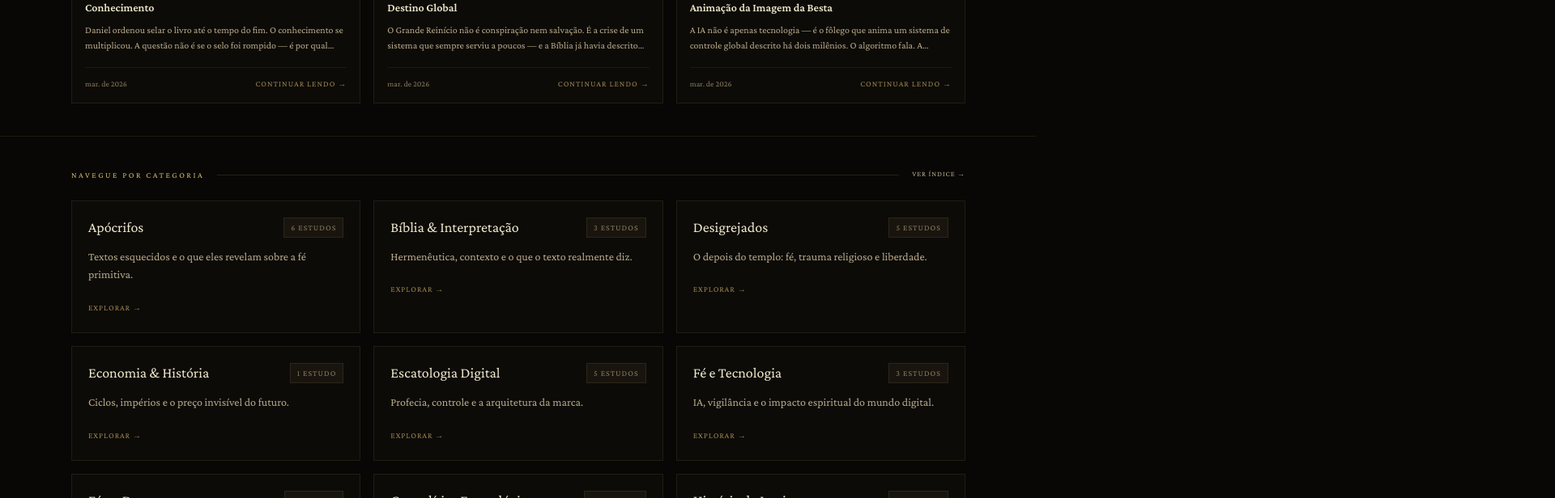
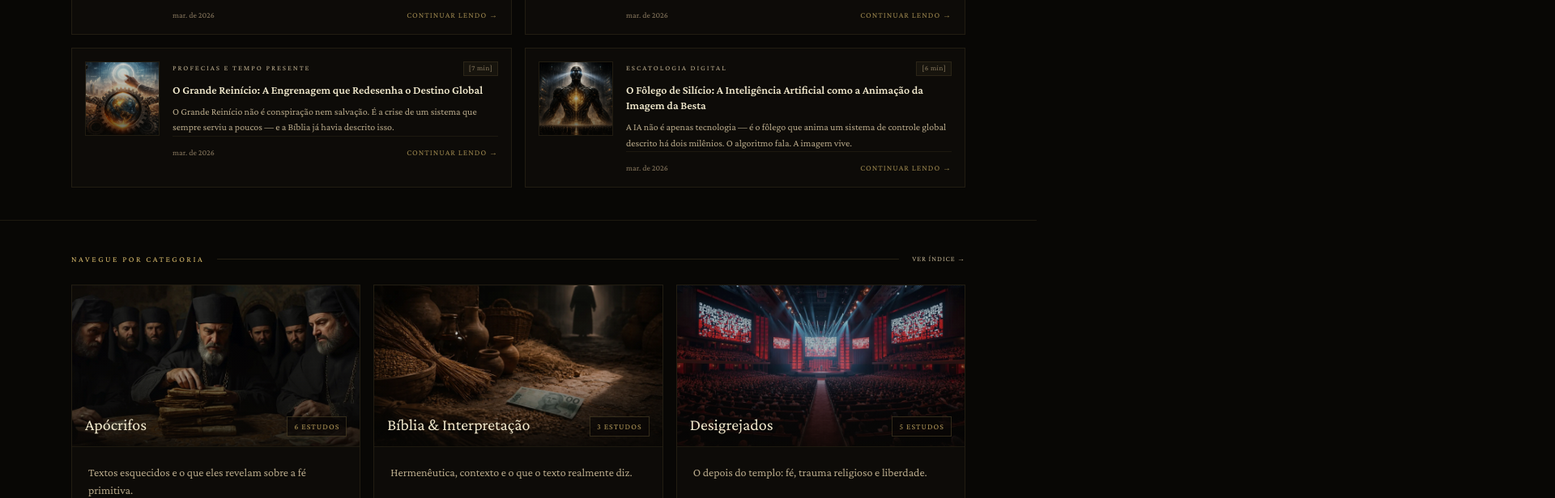
Before and after one commit to rodrigo-ramoss/Voz-do-Deserto, a Next.js app: page / in a window 1280 px wide. Shown: the part 1620-2236 px from the top of the page at 81% size, 1920 px wide, since content can reach past the window. Built offline with nearby package versions, Linux system fonts and the light colour scheme; no server answers; a web font is replaced by a local one.

Commit message:
Ajusta hero, capas e animações (mais lidos/categorias/newsletter)

```diff
--- a/app/components/CompactStudyCard.tsx
+++ b/app/components/CompactStudyCard.tsx
@@ -1,13 +1,54 @@
 import Link from "next/link";
+import Image from "next/image";
 import type { StudyMeta } from "@/lib/studies";
 import { formatDateSmart, getCtaLabel } from "@/lib/utils";
 
-export default function CompactStudyCard({ study }: { study: StudyMeta }) {
+export default function CompactStudyCard({
+  study,
+  index = 0,
+}: {
+  study: StudyMeta;
+  index?: number;
+}) {
   const dateLabel = formatDateSmart(study.date, "short");
   const ctaLabel = getCtaLabel(study.category);
+  const delay = Math.min(index, 10) * 70;
 
   return (
-    <article className="group border border-gold/10 bg-card p-4 transition-colors duration-200 hover:border-gold/25">
+    <article
+      className="mostread-card group border border-gold/10 bg-card transition-colors duration-200 hover:border-gold/25 overflow-hidden"
+      style={{ "--delay": `${delay}ms` } as React.CSSProperties}
+    >
+      <div className="flex gap-4 p-4">
+        {/* Capa */}
+        <Link
+          href={`/estudos/${study.slug}`}
+          className="relative shrink-0 w-[92px] h-[92px] overflow-hidden border border-gold/12 bg-bg"
+          tabIndex={-1}
+          aria-hidden
+        >
+          {study.image ? (
+            <>
+              <Image
+                src={study.image}
+                alt={study.title}
+                fill
+                className="object-cover opacity-85 transition-transform duration-700 group-hover:scale-[1.04]"
+              />
+              <div className="carousel-scan-line" />
+            </>
+          ) : (
+            <div className="absolute inset-0 bg-gradient-to-br from-gold/[0.10] via-transparent to-ember/[0.06] flex items-center justify-center">
+              <span className="font-display text-4xl text-gold/[0.06] select-none">
+                ✦
+              </span>
+            </div>
+          )}
+          <div className="absolute inset-0 bg-gradient-to-t from-bg/55 to-transparent" />
+        </Link>
+
+        {/* Texto */}
+        <div className="min-w-0 flex-1 flex flex-col">
           <div className="flex items-center justify-between gap-3">
             <Link
               href={`/estudos?cat=${encodeURIComponent(study.category)}`}
@@ -22,7 +63,7 @@ export default function CompactStudyCard({ study }: { study: StudyMeta }) {
             )}
           </div>
 
-      <Link href={`/estudos/${study.slug}`} className="block mt-2.5">
+          <Link href={`/estudos/${study.slug}`} className="block mt-2">
             <h3 className="font-display text-sm font-semibold leading-snug text-text group-hover:text-gold transition-colors line-clamp-2">
               {study.title}
             </h3>
@@ -34,7 +75,7 @@ export default function CompactStudyCard({ study }: { study: StudyMeta }) {
             </p>
           )}
 
-      <div className="flex items-center justify-between gap-3 mt-4 pt-3 border-t border-gold/8">
+          <div className="flex items-center justify-between gap-3 mt-auto pt-3 border-t border-gold/8">
             <span className="font-label text-[10px] text-subtle">{dateLabel}</span>
             <Link
               href={`/estudos/${study.slug}`}
@@ -44,6 +85,11 @@ export default function CompactStudyCard({ study }: { study: StudyMeta }) {
               {ctaLabel}
             </Link>
           </div>
+        </div>
+      </div>
+
+      {/* Barra chamativa no hover */}
+      <div className="card-hover-bar" aria-hidden />
     </article>
   );
 }
--- a/app/components/HomeCategoryIndex.tsx
+++ b/app/components/HomeCategoryIndex.tsx
@@ -1,4 +1,5 @@
 import Link from "next/link";
+import Image from "next/image";
 import type { StudyMeta } from "@/lib/studies";
 
 const CATEGORY_DESCRIPTIONS: Record<string, string> = {
@@ -17,6 +18,24 @@ const CATEGORY_DESCRIPTIONS: Record<string, string> = {
   "Bíblia & Interpretação": "Hermenêutica, contexto e o que o texto realmente diz.",
   "Sistema Religioso": "Estruturas, poder e o negócio do sagrado.",
   "Pilares da Fé": "Fundamentos: Cristo, obediência e vida prática.",
+};
+
+const CATEGORY_COVER_SLUG: Record<string, string> = {
+  Apócrifos: "canone-e-poder",
+  "Jesus Histórico": "agonia-no-getsemani",
+  "História da Igreja": "400-mil-variantes",
+  Desigrejados: "igreja-mercado-templo-convencoes",
+  Sobrevivência: "bussola-amanha-10-estrategias-autonomia",
+  "Fé e Tecnologia": "a-vontade-da-maquina-ciencia-profecia-consciencia-artificial",
+  "Escatologia Digital": "a-sombra-digital-do-leviata-vigilancia-total-e-a-engenharia-da-marca",
+  "Geopolítica Escatológica": "colapso-pax-americana-daniel2",
+  "Profecias e Tempo Presente": "o-grande-reinicio-a-engrenagem-que-redesenha-o-destino-global",
+  "Economia & História": "kondratiev_jubileu_ciclo",
+  "IA & Controle": "nomos_digital_governamentalidade",
+  "Bíblia & Interpretação": "malaquias-3-10-dizimo-voz-do-deserto",
+  "Sistema Religioso": "o-templo-que-nunca-caiu-novos-donos-do-sagrado",
+  "Pilares da Fé": "obediencia_jesus",
+  "Fé no Deserto": "deserto-purificacao",
 };
 
 function getDescription(category: string) {
@@ -39,6 +58,22 @@ export default function HomeCategoryIndex({ studies }: { studies: StudyMeta[] })
 
   if (categories.length === 0) return null;
 
+  const bySlug = new Map(studies.map((s) => [s.slug, s]));
+  const firstWithImageByCat = new Map<string, StudyMeta>();
+  for (const s of studies) {
+    if (!s.category || !s.image) continue;
+    if (!firstWithImageByCat.has(s.category)) firstWithImageByCat.set(s.category, s);
+  }
+
+  const getCover = (cat: string): string | null => {
+    const preferredSlug = CATEGORY_COVER_SLUG[cat];
+    if (preferredSlug) {
+      const preferred = bySlug.get(preferredSlug);
+      if (preferred?.image) return preferred.image;
+    }
+    return firstWithImageByCat.get(cat)?.image ?? null;
+  };
+
   return (
     <section className="border-b border-gold/10">
       <div className="mx-auto max-w-6xl px-6 py-10">
@@ -58,20 +93,43 @@ export default function HomeCategoryIndex({ studies }: { studies: StudyMeta[] })
         <div className="grid gap-4 sm:grid-cols-2 lg:grid-cols-3">
           {categories.map((cat) => {
             const count = counts[cat] ?? 0;
+            const cover = getCover(cat);
             return (
               <div
                 key={cat}
-                className="border border-gold/10 bg-card p-5 transition-colors duration-200 hover:border-gold/25"
+                className="border border-gold/10 bg-card transition-colors duration-200 hover:border-gold/25 overflow-hidden"
               >
-                <div className="flex items-start justify-between gap-3 mb-3">
-                  <h3 className="font-display text-lg leading-snug text-text">
+                {/* Capa da categoria (derivada de um estudo representativo) */}
+                <div className="relative aspect-[16/9] overflow-hidden bg-bg border-b border-gold/10">
+                  {cover ? (
+                    <>
+                      <Image
+                        src={cover}
+                        alt={`Capa da categoria ${cat}`}
+                        fill
+                        className="object-cover opacity-85"
+                      />
+                      <div className="carousel-scan-line" />
+                    </>
+                  ) : (
+                    <div className="absolute inset-0 bg-gradient-to-br from-gold/[0.10] via-transparent to-ember/[0.06] flex items-center justify-center">
+                      <span className="font-display text-5xl text-gold/[0.07] select-none">
+                        ✦
+                      </span>
+                    </div>
+                  )}
+                  <div className="absolute inset-0 bg-gradient-to-t from-bg/80 via-bg/10 to-transparent" />
+                  <div className="absolute left-4 bottom-3 right-4 flex items-end justify-between gap-3">
+                    <h3 className="font-display text-xl leading-snug text-text">
                       {cat}
                     </h3>
-                  <span className="font-label text-[10px] uppercase tracking-widest text-subtle bg-gold/6 border border-gold/10 px-2 py-1 shrink-0">
+                    <span className="font-label text-[10px] uppercase tracking-widest text-gold/80 border border-gold/20 bg-[#0a0806]/70 px-2 py-1 shrink-0">
                       {count} {count === 1 ? "estudo" : "estudos"}
                     </span>
                   </div>
+                </div>
 
+                <div className="p-5">
                   <p className="font-body text-sm leading-relaxed text-muted mb-4">
                     {getDescription(cat)}
                   </p>
@@ -83,6 +141,7 @@ export default function HomeCategoryIndex({ studies }: { studies: StudyMeta[] })
                     Explorar →
                   </Link>
                 </div>
+              </div>
             );
           })}
         </div>
--- a/app/components/HomeHero.tsx
+++ b/app/components/HomeHero.tsx
@@ -13,17 +13,13 @@ export default function HomeHero() {
       />
 
       <div className="mx-auto max-w-6xl px-6 pt-10 pb-8 md:pt-12 md:pb-10 relative">
-        <p className="font-label text-[9px] uppercase tracking-[0.45em] text-gold/55 mb-4">
-          Voz do Deserto
-        </p>
-
         <h1 className="font-display text-4xl leading-tight text-text md:text-5xl">
-          O que o templo nunca te diz.
+          Profecia no tempo do algoritmo.
         </h1>
 
         <p className="font-body text-lg leading-relaxed text-muted/90 max-w-2xl mt-4">
-          Estudos bíblicos profundos, notícias e arquivo premium — sem filtro
-          institucional, sem motivacional barato.
+          Tecnologia, geopolítica e o sistema religioso lidos à luz do texto —
+          com fontes verificáveis e exegese responsável, sem agenda institucional.
         </p>
 
         <div className="mt-7 flex items-center gap-3 flex-wrap">
--- a/app/globals.css
+++ b/app/globals.css
@@ -121,6 +121,62 @@ body {
   );
   mix-blend-mode: screen;
   animation: titleSweep 720ms ease both;
+}
+
+/* Pop sutil (home — Estudos mais lidos) */
+@keyframes mostReadPop {
+  from { opacity: 0; transform: translateY(10px) scale(0.985); }
+  to   { opacity: 1; transform: translateY(0)  scale(1); }
+}
+
+.mostread-card {
+  animation: mostReadPop 520ms cubic-bezier(0.2, 0.8, 0.2, 1) both;
+  animation-delay: var(--delay, 0ms);
+  will-change: transform, opacity;
+}
+
+.mostread-card:hover {
+  transform: translateY(-2px);
+}
+
+/* Newsletter CTA (home) */
+@keyframes newsletterGlow {
+  0%, 100% {
+    box-shadow:
+      0 0  8px rgba(212, 183, 106, 0.05),
+      0 0 24px rgba(212, 183, 106, 0.03);
+    border-color: rgba(212, 183, 106, 0.22);
+  }
+  50% {
+    box-shadow:
+      0 0 20px rgba(212, 183, 106, 0.20),
+      0 0 60px rgba(212, 183, 106, 0.08);
+    border-color: rgba(212, 183, 106, 0.55);
+  }
+}
+
+@keyframes newsletterSweep {
+  0%   { left: -45%; opacity: 0; }
+  10%  { opacity: 1; }
+  90%  { opacity: 1; }
+  100% { left: 135%; opacity: 0; }
+}
+
+.newsletter-cta {
+  animation: newsletterGlow 3.2s ease-in-out infinite;
+}
+
+.newsletter-sweep {
+  background: linear-gradient(
+    90deg,
+    transparent 0%,
+    rgba(212, 183, 106, 0.06) 40%,
+    rgba(212, 183, 106, 0.16) 50%,
+    rgba(212, 183, 106, 0.06) 60%,
+    transparent 100%
+  );
+  filter: blur(0.2px);
+  animation: newsletterSweep 3.6s ease-in-out infinite;
 }
 
 /* Carrossel de categorias — marquee contínuo */
--- a/app/page.tsx
+++ b/app/page.tsx
@@ -60,9 +60,9 @@ export default function Home() {
           </div>
 
           {mostRead.length > 0 ? (
-            <div className="grid gap-4 sm:grid-cols-2 lg:grid-cols-3">
-              {mostRead.map((study) => (
-                <CompactStudyCard key={study.slug} study={study} />
+            <div className="grid gap-4 sm:grid-cols-2 lg:grid-cols-2">
+              {mostRead.map((study, i) => (
+                <CompactStudyCard key={study.slug} study={study} index={i} />
               ))}
             </div>
           ) : (
```
Also changed, not shown: app/components/Newsletter.tsx (+5 -3 lines). Lines whose indentation alone changed are shown as unchanged.
